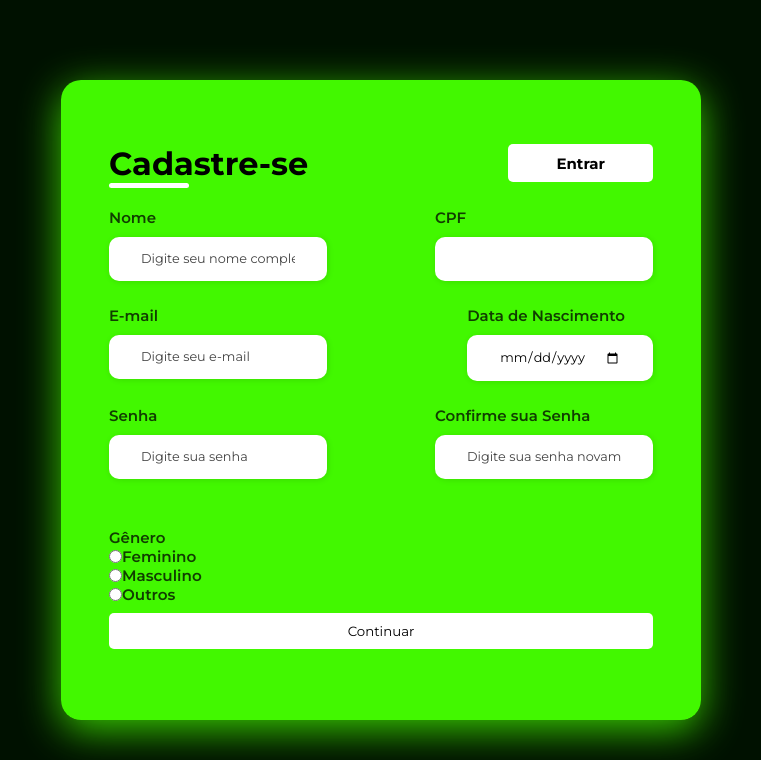
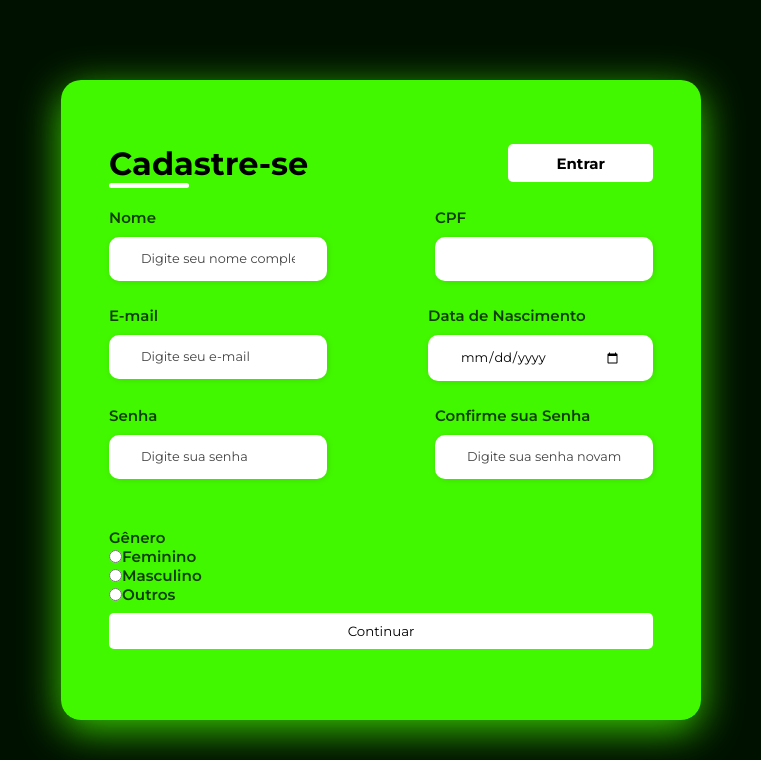
Before and after one commit to Group-QXBack/site-qxback, a PHP site: page / in a window 1280 px wide. Shown: the top 760 px of the page, without its empty margins (259-1020 px from the left). Run offline with PHP 8.4, Linux system fonts and the light colour scheme.

Commit message:
Update index.php

```diff
--- a/ScreenCadastro/index.php
+++ b/ScreenCadastro/index.php
@@ -40,8 +40,6 @@ if (isset($_POST['submit'])) {
     }
 }
 ?>
-
-
 
 <!DOCTYPE html>
 <html lang="pt-br">
@@ -126,7 +124,7 @@ if (isset($_POST['submit'])) {
 
                     <div class="input-box">
                         <label for="data_nasc">Data de Nascimento</label>
-                        <input id="data_nasc" type="date" name="data_nasc" placeholder="XX/XX/XXXX" required>
+                        <input id="data_nasc" style="width: 225px;" type="date" name="data_nasc" placeholder="XX/XX/XXXX" required>
                     </div>
 
                     <div class="input-box">
```
